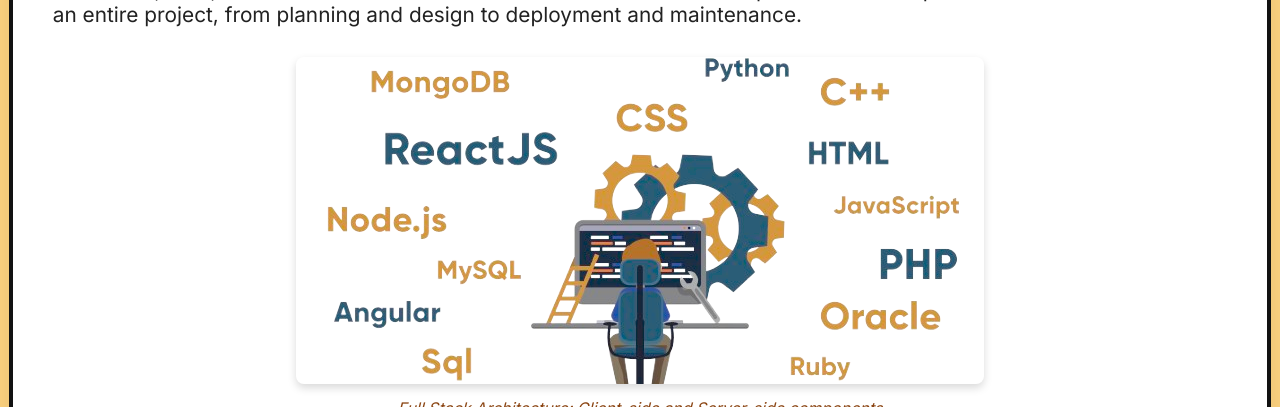
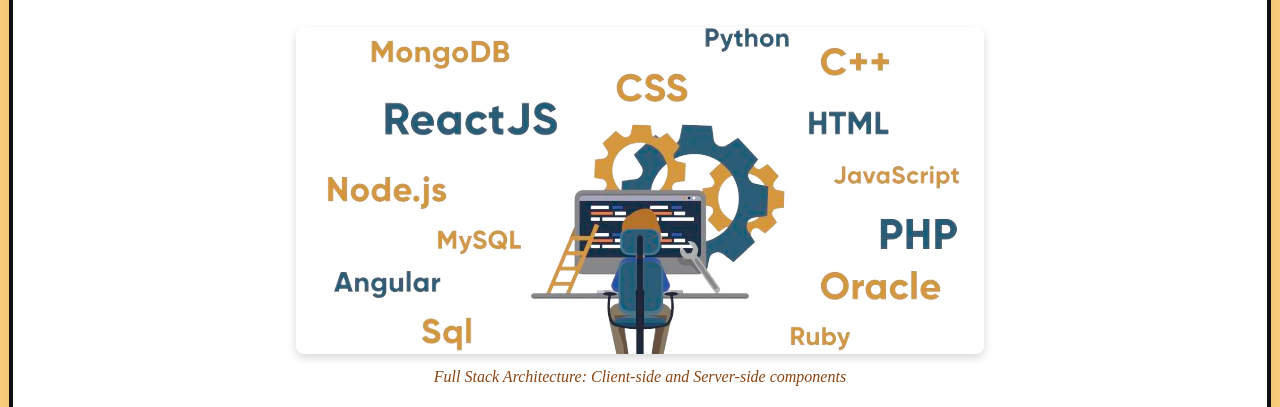
Before and after one commit to Surendhar-SRS/Surendhar-SRS.github.io, a plain HTML site: page index.html in a window 1280 px wide. Shown: the part 693-1100 px from the top of the page. Drawn offline with Linux system fonts and the light colour scheme.

Commit message:
Update index.css

```diff
--- a/index.css
+++ b/index.css
@@ -2,7 +2,6 @@
   background: #ffd480;
   margin: 0;
   padding: 0;
-  font-family: "Inter", Arial, sans-serif;
   color: #222;
 }
 
```
